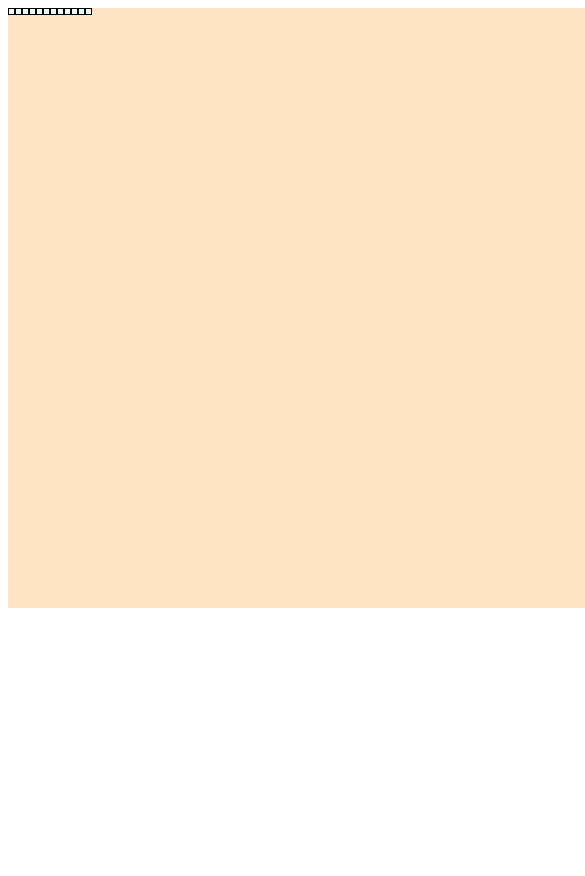
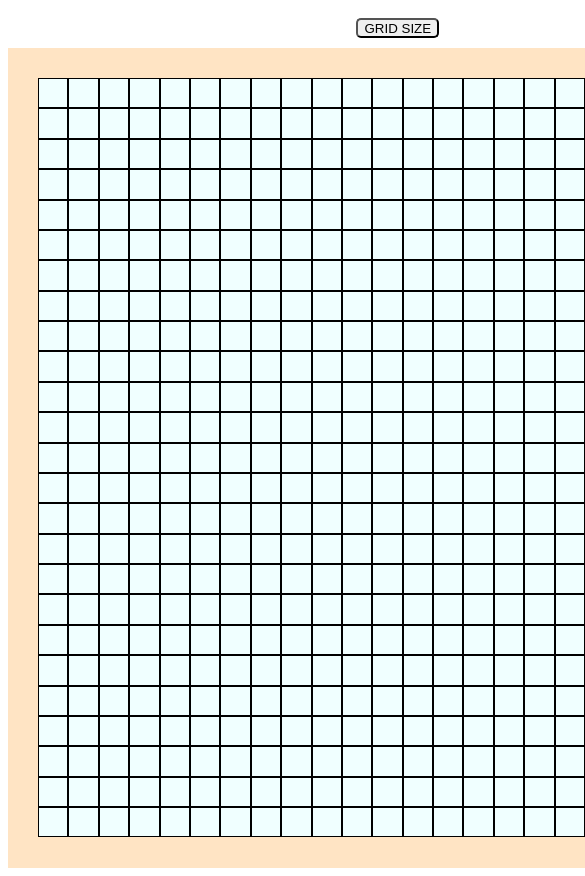
Before and after one commit to weber151/TOP_Etch-a-Sketch, a plain HTML site: page index.html in a window 390 px wide. Shown: the top 876 px of the page, 585 px wide, since content can reach past the window. Before the commit the page ends 844 px from the top, so only its background shows below. Drawn offline with Linux system fonts and the light colour scheme.

Commit message:
add button to change grid

```diff
--- a/eas_script.js
+++ b/eas_script.js
@@ -1,15 +1,46 @@
-mainContainer = document.querySelector(".mainContainer");
-
-
 function genGrid(a) {
+    let tempGrid = document.createElement('div');
+    mainGrid.appendChild(tempGrid);
+    tempGrid.classList.add('grid');
     let toAdd = document.createDocumentFragment();
     for(let i = 0; i < a; i++){
-        let newPxl = document.createElement('div');
-        newPxl.classList.add('pxl');
-        newPxl.id = 'r' + i;
-        toAdd.appendChild(newPxl);
+        let newRow = document.createElement('div');
+        newRow.classList.add('row');
+        toAdd.appendChild(newRow);
+        for(let i = 0; i < a; i++) {
+            let newPxl = document.createElement('div');
+            newPxl.classList.add('pxl');
+            newPxl.id = 'r' + i;
+            newRow.appendChild(newPxl);
+        }
     }
-    mainContainer.appendChild(toAdd);
+    tempGrid.appendChild(toAdd);
+    screenEffect();
 }
 
-genGrid(12);
+function removeGrid() {
+    grid = document.querySelector('.grid')
+    grid.remove();
+}
+
+function screenEffect() {
+    screen = document.querySelectorAll(".pxl");
+    for (let x = 0; x < screen.length; x++) {
+        screen[x].addEventListener("mouseenter", function(){
+            screen[x].classList.toggle('pxlOn');
+        })
+    }
+}
+
+function gridInput(){
+    return prompt("Number of pixels per side of grid: ", '25');
+}
+
+mainGrid = document.querySelector("body");
+genGrid(25);
+
+gridBtn = document.querySelector('.gridBtn');
+gridBtn.addEventListener('click', function(){
+    removeGrid();
+    genGrid(gridInput());
+})
--- a/eas_style.css
+++ b/eas_style.css
@@ -1,17 +1,49 @@
-.mainContainer {
+.header {
+    display: flex;
+    justify-content: center;
+    align-content: center;
+    padding: 10px;
+    width: 90vh;
+}
+.gridBtn {
+    min-height: 20px;
+    min-width: 20px;
+    max-height: 20px;
+    border-radius: 5px;
+}
+
+.grid {
     display: flex;
     flex-wrap: wrap;
     background-color: bisque;
-    height: 600px;
-    width: 600px;
+    padding: 30px;
+    height: 90vh;
+    width: 90vh;
+}
+
+.row {
+    display: flex;
+    flex: 1 0 auto;
+    width: 80vh;
+    flex-flow: row;
 }
 
 .pxl {
     display: flex;
+    flex: 1 0 auto;
     border: 1px solid black;
     background-color: azure;
     min-height: 5px;
     min-width: 5px;
-    height: 5px;
-    width: 5px;
+
 }
+
+.pxlOn {
+    display: flex;
+    flex: 1 0 auto;
+
+    border: 1px solid black;
+    background-color: rgb(0, 155, 155);
+    min-height: 5px;
+    min-width: 5px;
+}
--- a/index.html
+++ b/index.html
@@ -8,7 +8,10 @@
     <title>Document</title>
 </head>
 <body>
-    <div class="mainContainer"></div>
+    <div class="header">
+        <button class="gridBtn">GRID SIZE</button>
+    </div>
+    <div></div>
     <script src="eas_script.js"></script>
 </body>
 </html>
```
